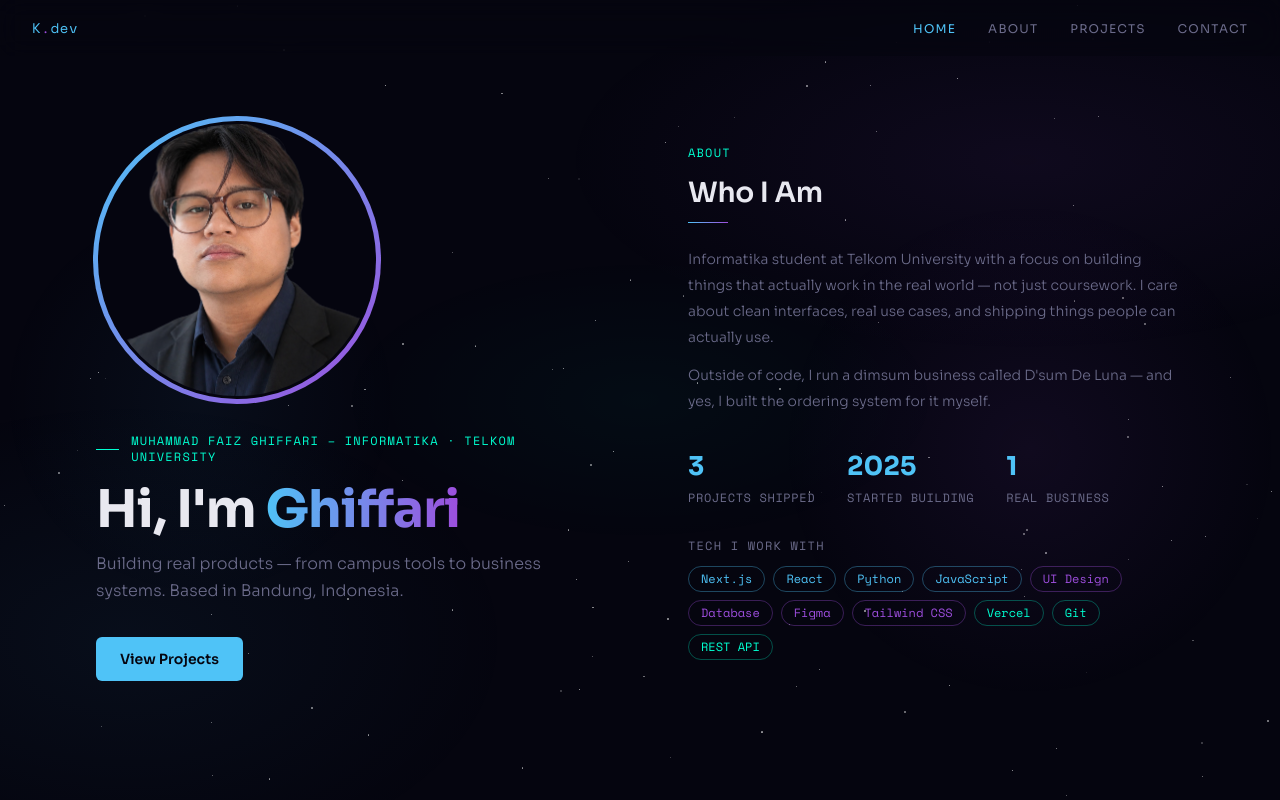
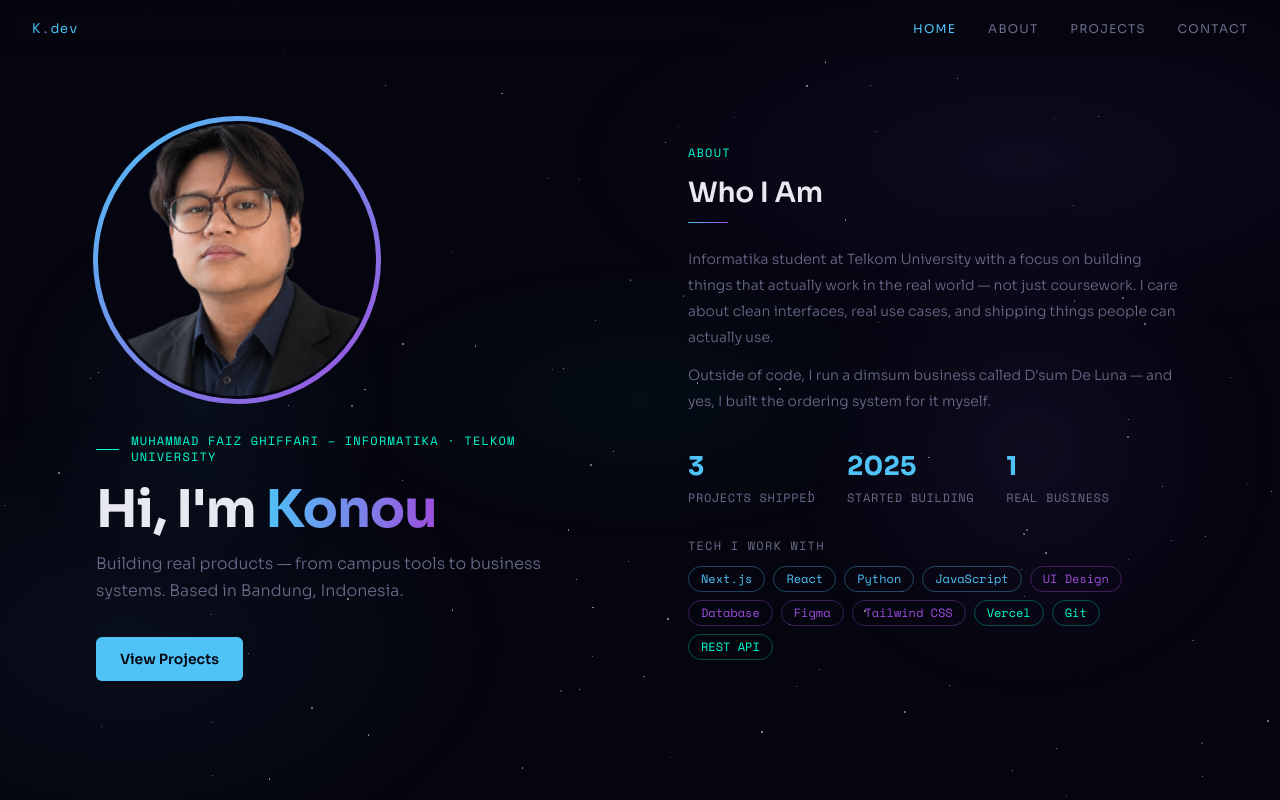
Before and after one commit to KonouKovalskia/portofolio, a Next.js app: page / in a window 1280 px wide. Shown: the top 800 px of the page. Built offline with nearby package versions, Linux system fonts and the light colour scheme.

Commit message:
name fix

```diff
--- a/src/components/sections/Hero.jsx
+++ b/src/components/sections/Hero.jsx
@@ -125,7 +125,7 @@ export default function Hero() {
                 WebkitTextFillColor: 'transparent',
                 backgroundClip: 'text',
               }}>
-                Ghiffari
+                Konou
               </span>
             </motion.h1>
 
```
